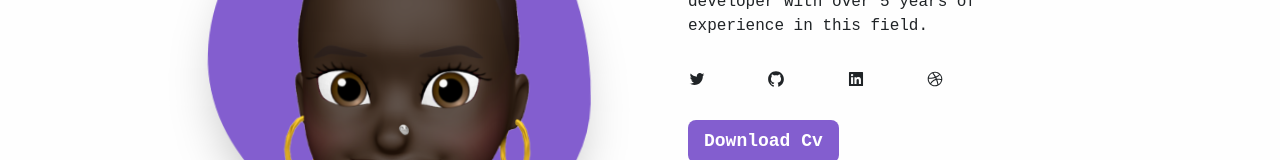
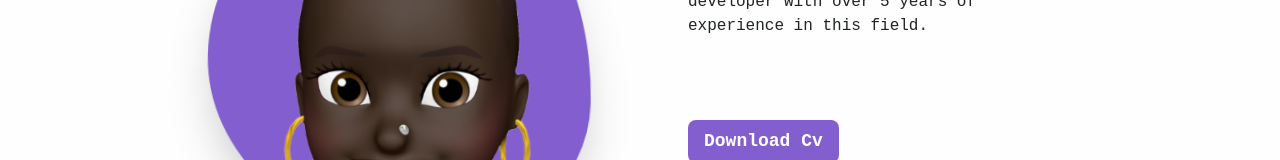
Before and after one commit to MichaelDepp/Methora, a Next.js app: page / in a window 1280 px wide. Shown: the part 524-684 px from the top of the page. Built offline with nearby package versions, Linux system fonts and the light colour scheme.

Commit message:
fix: handle the logic for the icon colors

```diff
--- a/src/components/SocialLinks/index.jsx
+++ b/src/components/SocialLinks/index.jsx
@@ -13,10 +13,10 @@ const SocialLink = () => {
     const { theme } = useTheme();
 
     useEffect(() => {
-        if (theme === 'dark') {
+        if (theme === 'light') {
+            setIconColor(constants.colors.theme.dark);
+        } else {
             setIconColor(constants.colors.theme.lightBg);
-        } else {
-            setIconColor(constants.colors.theme.dark);
         }
     }, [theme]);
 
```
